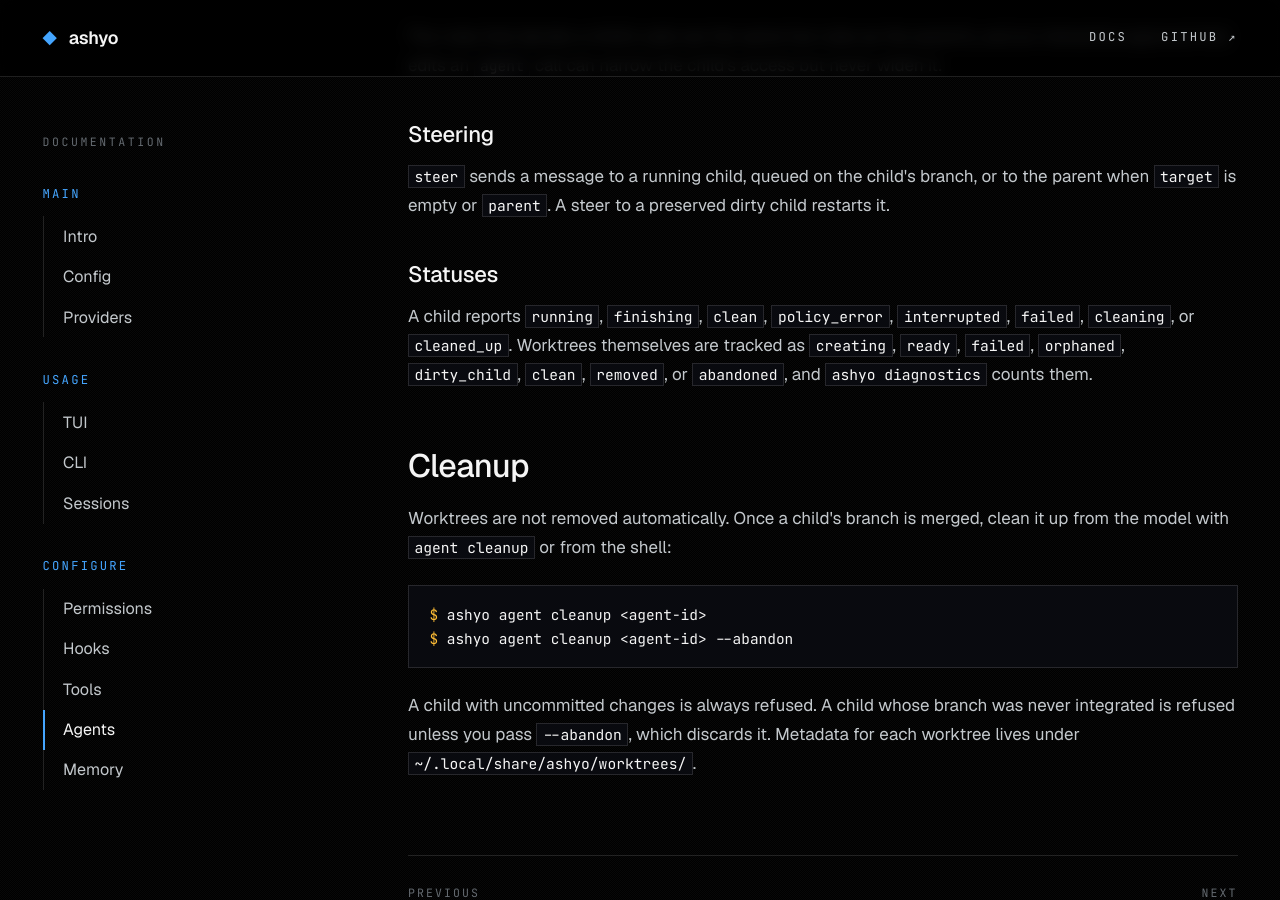
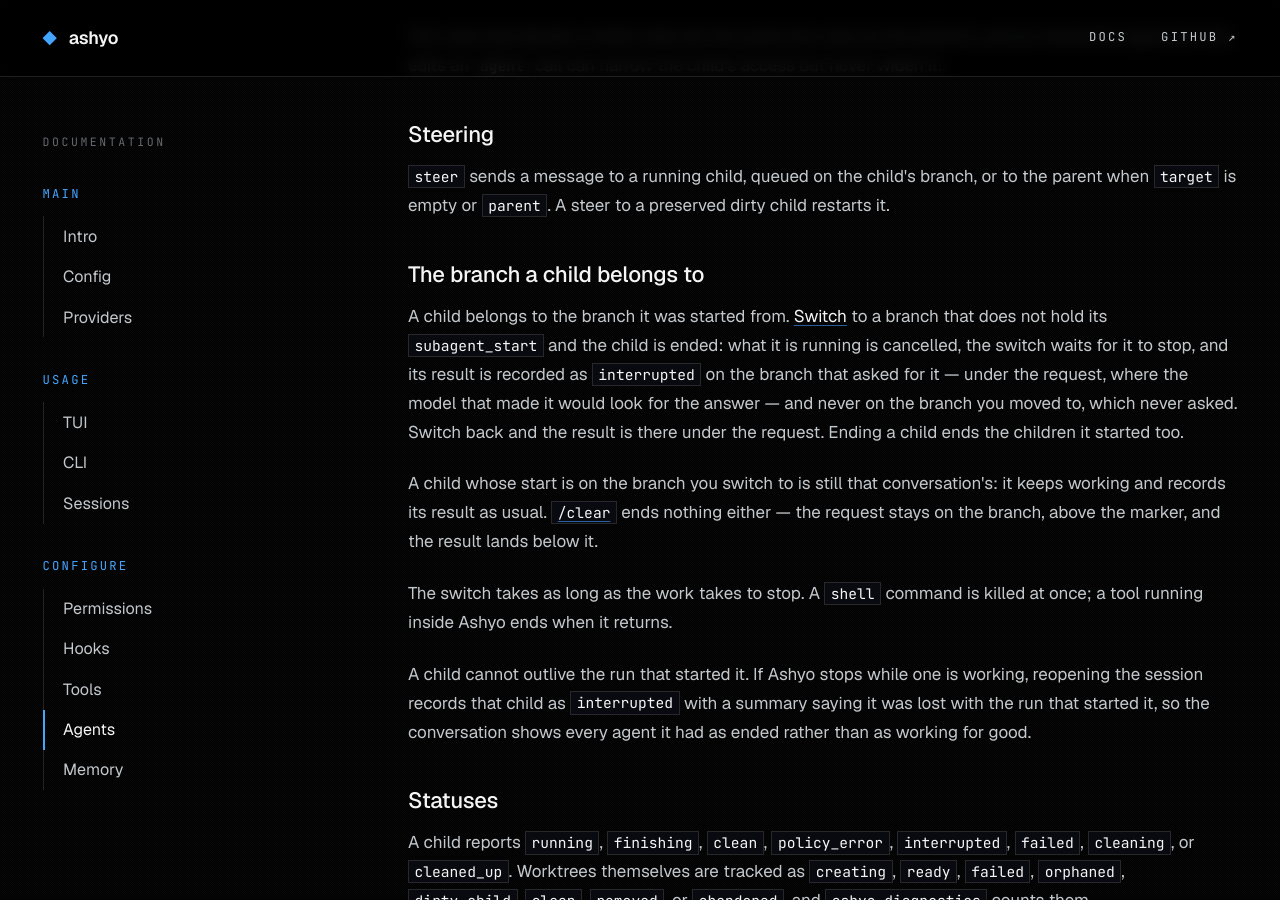
Before and after one commit to ashyo-ai/ashyo-ai.github.io, a Jekyll site: the page built from agents.html, in a window 1280 px wide and 900 px high, scrolled down 3411 px. Built offline with Jekyll 4.4.1, drawn with Linux system fonts in a browser that asks for light colours.

Commit message:
Subagents Follow The Branch: an agent ends with the branch it was started from
agents.html gains "The branch a child belongs to": switching away from the
branch that started a child ends it and records the result under the request
that asked for it, a child whose request is on the branch switched to keeps
working, /clear ends nothing, ending a child ends the children below it, and a
child lost with its run is recorded as ended when the session is reopened.
sessions.html names the rule in the branching section and in the crash note.

```diff
--- a/agents.html
+++ b/agents.html
@@ -59,6 +59,12 @@ title: Agents
 <h3 id="steer">Steering</h3>
 <p><code>steer</code> sends a message to a running child, queued on the child's branch, or to the parent when <code>target</code> is empty or <code>parent</code>. A steer to a preserved dirty child restarts it.</p>
 
+<h3 id="branch">The branch a child belongs to</h3>
+<p>A child belongs to the branch it was started from. <a href="sessions.html#branching">Switch</a> to a branch that does not hold its <code>subagent_start</code> and the child is ended: what it is running is cancelled, the switch waits for it to stop, and its result is recorded as <code>interrupted</code> on the branch that asked for it — under the request, where the model that made it would look for the answer — and never on the branch you moved to, which never asked. Switch back and the result is there under the request. Ending a child ends the children it started too.</p>
+<p>A child whose start is on the branch you switch to is still that conversation's: it keeps working and records its result as usual. <code><a href="sessions.html#branching">/clear</a></code> ends nothing either — the request stays on the branch, above the marker, and the result lands below it.</p>
+<p>The switch takes as long as the work takes to stop. A <code>shell</code> command is killed at once; a tool running inside Ashyo ends when it returns.</p>
+<p>A child cannot outlive the run that started it. If Ashyo stops while one is working, reopening the session records that child as <code>interrupted</code> with a summary saying it was lost with the run that started it, so the conversation shows every agent it had as ended rather than as working for good.</p>
+
 <h3 id="statuses">Statuses</h3>
 <p>A child reports <code>running</code>, <code>finishing</code>, <code>clean</code>, <code>policy_error</code>, <code>interrupted</code>, <code>failed</code>, <code>cleaning</code>, or <code>cleaned_up</code>. Worktrees themselves are tracked as <code>creating</code>, <code>ready</code>, <code>failed</code>, <code>orphaned</code>, <code>dirty_child</code>, <code>clean</code>, <code>removed</code>, or <code>abandoned</code>, and <code>ashyo diagnostics</code> counts them.</p>
 
--- a/sessions.html
+++ b/sessions.html
@@ -39,6 +39,7 @@ title: Sessions
 <p>The model, the reasoning effort, plan mode, and the <a href="tools.html#task-list">task list</a> are all events on the path, so switching branches restores exactly the state that branch had. Resuming does the same.</p>
 <p><code>/clear</code> is a node on the path too. It clears the model's context without ending the conversation: every request after it is built from the part of the path below the marker, so the model starts with nothing said, while the turns above it stay in the session untouched. The tree shows it as a <code>clear</code> node under the last message; the transcript empties and says nothing, live and on a later resume. Select the node above it and send, and you have a new branch with the whole conversation back; the cleared branch is untouched beside it. Everything the path carries — the title, the model, the reasoning effort, plan mode, the <a href="tools.html#task-list">task list</a>, and the session's permission rules — is read across the marker, so a cleared conversation runs exactly as it was configured.</p>
 <p>Messages typed while a turn is running are queued on the branch you typed them into and sent together as the next turn. They stay with that branch across a switch.</p>
+<p>A <a href="agents.html#subagents">subagent</a> belongs to a branch too. Switching to a branch that does not hold the request that started it ends it, and its result is recorded on the branch that asked for it rather than on the one you moved to; one whose request is on the branch you switch to keeps working. <code>/clear</code> ends none of them. See <a href="agents.html#branch">the branch a child belongs to</a>.</p>
 
 <h2 id="cloning">Cloning</h2>
 <p><code>/clone</code> takes a copy of the whole conversation and carries on in it. Everything is copied: the log, the scratch directory with its plan document, and the session of every subagent the conversation ran, each under a new id of its own. The copy opens on the branch the original was on, under the same title, with the same model, reasoning effort, mode, session rules, and <a href="tools.html#task-list">task list</a>, and the pane shows exactly what it was showing a moment before — only the status line's <code>session</code> field changes, to the copy's id.</p>
@@ -74,7 +75,7 @@ title: Sessions
 <p><code>ashyo session resume &lt;id&gt;</code> opens the TUI on that session's current leaf. If the session cannot be opened, because it is missing, corrupt, or already open in another Ashyo, the surface starts with no session bound and the picker as the way out; press <kbd>Ctrl-S</kbd>.</p>
 
 <h2 id="one-per-session">One Ashyo per session</h2>
-<p>A running surface leaves a marker in the session's scratch directory. A second Ashyo refuses to open the same session while the marker is live. If a run dies without exiting, the next start finds the stale marker and writes a <code>session_exit</code> with reason <code>crash</code>, so the transcript says what happened instead of ending mid-sentence.</p>
+<p>A running surface leaves a marker in the session's scratch directory. A second Ashyo refuses to open the same session while the marker is live. If a run dies without exiting, the next start finds the stale marker and writes a <code>session_exit</code> with reason <code>crash</code>, so the transcript says what happened instead of ending mid-sentence. Reopening that session also records any <a href="agents.html#branch">subagent</a> the dead run left working as ended, so none of them is shown as running for good.</p>
 
 <h2 id="export">Export and delete</h2>
 <pre class="terminal"><span class="prompt">$ </span>ashyo session export 6f1c2a0e-3b7d-4c1e-9a2f-0d8e5b4c7a11 &gt; session.json
```
